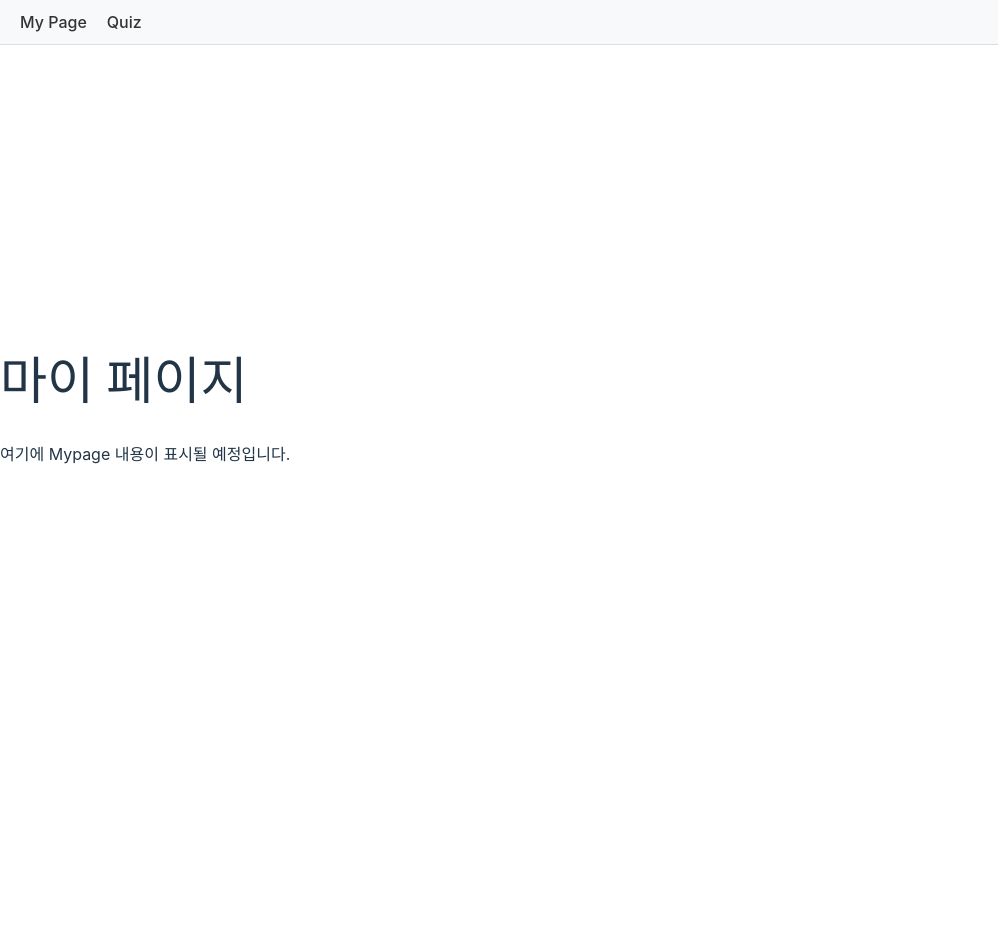
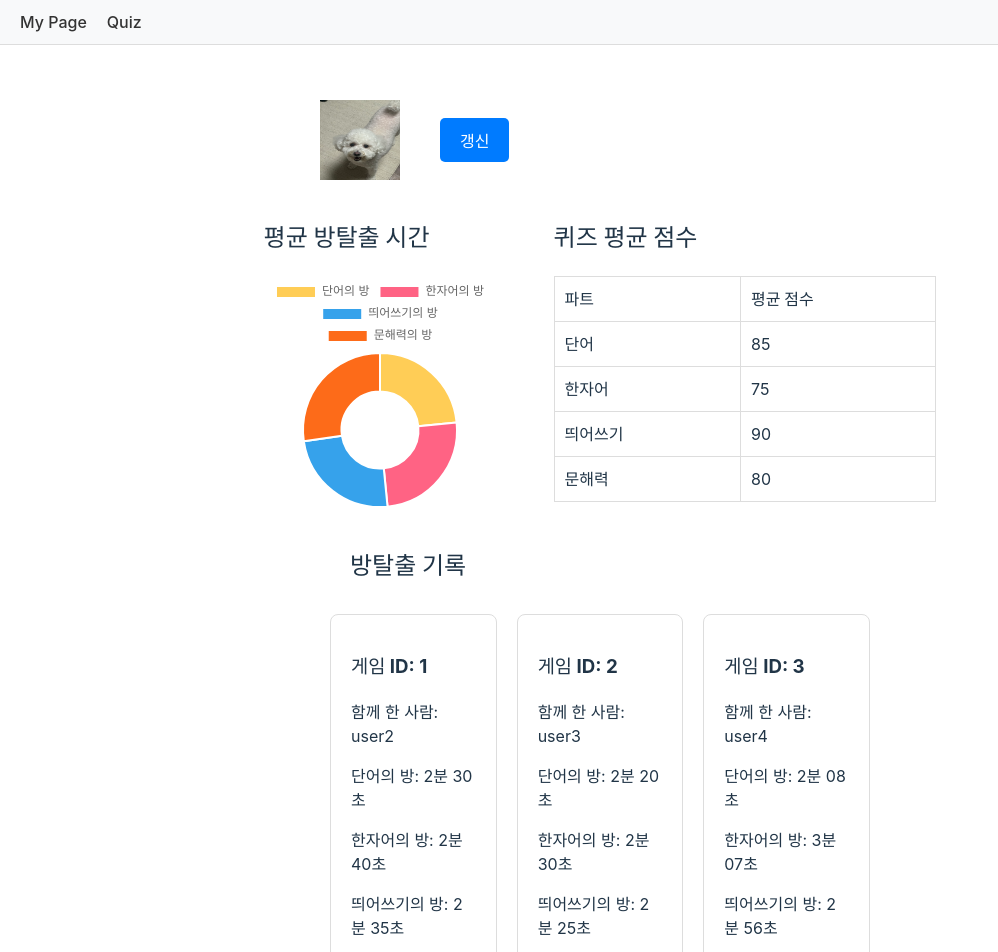
Before and after one commit to LovelySejong/MTVS_3rd_FE, a React (Vite) app in the folder sejong/: page /mypage in a window 1280 px wide. Shown: the top 952 px of the page, without its empty margins (0-998 px from the left). Before the commit the page ends 800 px from the top, so only its background shows below. Built offline with nearby package versions, Linux system fonts and the light colour scheme; no server answers; sample sign-in values are in the browser's storage.

Commit message:
Feat: 전적 확인 페이지 구현

```diff
--- /dev/null
+++ b/sejong/src/api/record.js
@@ -0,0 +1,55 @@
+// 퀴즈 평균 점수 가져오기
+export const getQuizAverageScores = async () => {
+  return [
+    { part: '단어', averageScore: 85 },
+    { part: '한자어', averageScore: 75 },
+    { part: '띄어쓰기', averageScore: 90 },
+    { part: '문해력', averageScore: 80 }
+  ];
+};
+
+// 사용자 방탈출 평균 시간 가져오기 (초 단위로 반환)
+export const getUserEscapeTime = async () => {
+  return {
+    roomNumber1: 150,
+    roomNumber2: 160,
+    roomNumber3: 155,
+    roomNumber4: 175
+  };
+};
+
+// 방탈출 기록 가져오기 (초 단위)
+export const getEscapeRoomRecords = async () => {
+  return [
+    {
+      gameId: 1,
+      partner: 'user2',
+      rooms: [
+        { roomName: '단어의 방', escapeTime: 150 },
+        { roomName: '한자어의 방', escapeTime: 160 },
+        { roomName: '띄어쓰기의 방', escapeTime: 155 },
+        { roomName: '문해력의 방', escapeTime: 175 }
+      ]
+    },
+    {
+      gameId: 2,
+      partner: 'user3',
+      rooms: [
+        { roomName: '단어의 방', escapeTime: 140 },
+        { roomName: '한자어의 방', escapeTime: 150 },
+        { roomName: '띄어쓰기의 방', escapeTime: 145 },
+        { roomName: '문해력의 방', escapeTime: 160 }
+      ]
+    },
+    {
+      gameId: 3,
+      partner: 'user4',
+      rooms: [
+        { roomName: '단어의 방', escapeTime: 128 },
+        { roomName: '한자어의 방', escapeTime: 187 },
+        { roomName: '띄어쓰기의 방', escapeTime: 176 },
+        { roomName: '문해력의 방', escapeTime: 142 }
+      ]
+    }
+  ];
+};
--- /dev/null
+++ b/sejong/src/css/Mypage.css
@@ -0,0 +1,96 @@
+.mypage-container {
+    padding: 20px;
+    width: calc(100vw - 80px);
+    max-width: 100vw;
+    margin: 80px auto;
+    box-sizing: border-box;
+}
+
+.profile-section {
+    display: flex;
+    align-items: center;
+    margin: 0px 300px 20px;
+}
+
+.profile-picture {
+    width: 80px;
+    height: 80px;
+    margin-right: 20px;
+}
+
+.refresh-button {
+    margin-left: 20px;
+    padding: 10px 20px;
+    background-color: #007bff;
+    color: white;
+    border: none;
+    border-radius: 5px;
+    cursor: pointer;
+}
+
+.refresh-button:hover {
+    background-color: #0056b3;
+}
+
+/* stats-container에 flex 적용 */
+.stats-container {
+    display: flex;
+    flex-direction: row;
+    justify-content: center;
+    align-items: flex-start;
+    margin-bottom: 40px;
+    width: 100%;
+    gap: 5%;
+}
+
+.chart-section{
+    width: 20%;
+    flex-shrink: 0;
+    box-sizing: border-box;
+}
+
+.score-section {
+    width: 33%;
+    flex-shrink: 0;
+    box-sizing: border-box;
+}
+
+table {
+    width: 100%;
+    border-collapse: collapse;
+}
+
+table,
+th,
+td {
+    border: 1px solid #ddd;
+}
+
+th,
+td {
+    padding: 10px;
+    text-align: left;
+}
+
+.escape-records {
+    margin: 30px 300px;
+    justify-content: center;
+}
+
+.escape-records h2 {
+    margin-left: 30px;
+}
+
+.cards {
+    display: flex;
+    flex-wrap: wrap;
+}
+
+.card {
+    border: 1px solid #ddd;
+    border-radius: 8px;
+    padding: 20px;
+    margin: 10px;
+    width: calc(33.333% - 20px);
+    box-sizing: border-box;
+}
--- a/sejong/src/pages/Mypage.jsx
+++ b/sejong/src/pages/Mypage.jsx
@@ -1,13 +1,153 @@
-import HeaderBar from "../component/Header";
+import React, { useState, useEffect } from 'react';
+import { Doughnut } from 'react-chartjs-2';
+import { Chart, ArcElement, Tooltip, Legend } from 'chart.js'; // Chart.js 요소 가져오기
+import { getUserEscapeTime, getQuizAverageScores, getEscapeRoomRecords } from '../api/record';
+import HeaderBar from "../components/Header";
+import { getUserProfile } from '../api/user';
+import '../css/Mypage.css';
+
+import profileImg from '../assets/images/432842383.jpg'
+
+Chart.register(ArcElement, Tooltip, Legend);
+
+// 분:초 형식으로 변환하는 함수
+const formatTime = (seconds) => {
+  const minutes = Math.floor(seconds / 60);
+  const remainingSeconds = seconds % 60;
+  return `${minutes}분 ${remainingSeconds < 10 ? '0' : ''}${remainingSeconds}초`;
+};
 
 const Mypage = () => {
+  const [nickname, setNickname] = useState(''); // 닉네임 상태 추가
+  const [averageTime, setAverageTime] = useState(null); // 방탈출 평균 시간 데이터 (초기값 null)
+  const [quizScores, setQuizScores] = useState([]);   // 퀴즈 평균 점수 데이터
+  const [escapeRecords, setEscapeRecords] = useState([]); // 방탈출 기록 데이터
+  const [loading, setLoading] = useState(true); // 로딩 상태
+  const [error, setError] = useState(null);    // 에러 상태
+
+  // 닉네임을 받아오는 API 호출
+  const getProfile = async () => {
+    try {
+      const response = await getUserProfile();
+      if (response?.success && response?.response?.nickname) {
+        setNickname(response.response.nickname); // 닉네임만 상태에 저장
+      } else {
+        console.error('Invalid profile response:', response);
+      }
+    } catch (err) {
+      console.error('Failed to fetch profile:', err);
+    }
+  };
+
+  // 데이터 갱신 함수
+  const refreshData = async () => {
+    setLoading(true);
+    try {
+      const timeData = await getUserEscapeTime();
+      setAverageTime(timeData);
+
+      const scoresData = await getQuizAverageScores();
+      setQuizScores(scoresData);
+
+      const recordsData = await getEscapeRoomRecords();
+      setEscapeRecords(recordsData);
+
+      await getProfile(); // 닉네임 가져오기
+    } catch (err) {
+      setError('데이터를 불러오는 중 오류가 발생했습니다.'); // 오류 메시지 설정
+    } finally {
+      setLoading(false); // 로딩 상태 종료
+    }
+  };
+
+  // 페이지 처음 로드될 때 데이터 가져오기
+  useEffect(() => {
+    refreshData(); // 처음 로드할 때 데이터 가져오기
+  }, []);
+
+  // 원형 차트 데이터 (방탈출 평균 시간)
+  const doughnutData = averageTime ? {
+    labels: ['단어의 방', '한자어의 방', '띄어쓰기의 방', '문해력의 방'], // 방 이름으로 변경
+    datasets: [{
+      label: 'Escape Time (sec)',
+      data: [averageTime.roomNumber1, averageTime.roomNumber2, averageTime.roomNumber3, averageTime.roomNumber4], // API로부터 받은 데이터 사용
+      backgroundColor: ['#ffcd56', '#ff6384', '#36a2eb', '#fd6b19'],
+      hoverOffset: 4
+    }]
+  } : null; // 데이터가 없으면 null 처리
+
   return (
     <>
-      <HeaderBar/>
-      <div>
-        {/* Mypage 내용이 들어갈 부분 */}
-        <h1>마이 페이지</h1>
-        <p>여기에 Mypage 내용이 표시될 예정입니다.</p>
+      <HeaderBar /> {/* 헤더는 무조건 보여짐 */}
+      <div className="mypage-container">
+        {/* 프로필 섹션 */}
+        <div className="profile-section">
+          <img src={profileImg} alt="Profile" className="profile-picture" /> {/* 하드코딩된 프로필 사진 */}
+          <h2>{nickname}</h2> {/* 닉네임 표시 */}
+          <button onClick={refreshData} className="refresh-button">갱신</button> {/* 갱신 버튼 */}
+        </div>
+
+        {/* 로딩 상태 처리 */}
+        {loading ? (
+          <p>Loading data...</p>
+        ) : error ? (
+          <p>{error}</p>  // 에러 메시지 표시
+        ) : (
+          <>
+            <div className="stats-container">
+              <div className="chart-section">
+                <h2>평균 방탈출 시간</h2>
+                {doughnutData ? <Doughnut data={doughnutData} /> : <p>데이터가 없습니다.</p>}
+              </div>
+
+              <div className="score-section">
+                <h2>퀴즈 평균 점수</h2>
+                <table>
+                  <thead>
+                    <tr>
+                      <th>파트</th>
+                      <th>평균 점수</th>
+                    </tr>
+                  </thead>
+                  <tbody>
+                    {quizScores.length > 0 ? (
+                      quizScores.map((score, index) => (
+                        <tr key={index}>
+                          <td>{score.part}</td>
+                          <td>{score.averageScore}</td>
+                        </tr>
+                      ))
+                    ) : (
+                      <tr>
+                        <td colSpan="2">퀴즈 데이터가 없습니다.</td>
+                      </tr>
+                    )}
+                  </tbody>
+                </table>
+              </div>
+            </div>
+          </>
+        )}
+
+        {/* 방탈출 기록 표시 */}
+        <div className="escape-records">
+          <h2>방탈출 기록</h2>
+          <div className="cards">
+            {escapeRecords.length > 0 ? (
+              escapeRecords.map((record, index) => (
+                <div className="card" key={index}>
+                  <h3>게임 ID: {record.gameId}</h3>
+                  <p>함께 한 사람: {record.partner}</p>
+                  {record.rooms.map((room, roomIndex) => (
+                    <p key={roomIndex}>{room.roomName}: {formatTime(room.escapeTime)}</p>
+                  ))}
+                </div>
+              ))
+            ) : (
+              <p>방탈출 기록이 없습니다.</p>
+            )}
+          </div>
+        </div>
       </div>
     </>
   );
```
Also changed, not shown: sejong/src/assets/images/432842383.jpg (added), sejong/src/components/Header.jsx (renamed from sejong/src/component/Header.jsx).
